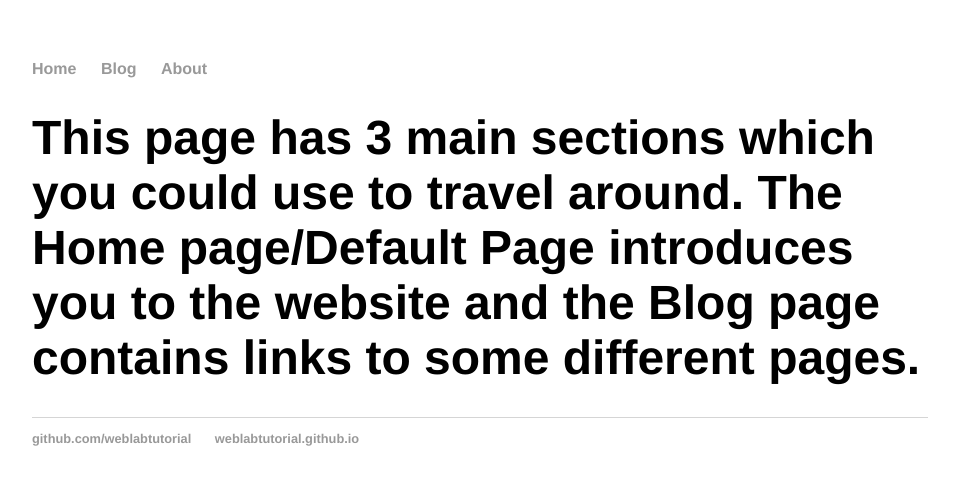
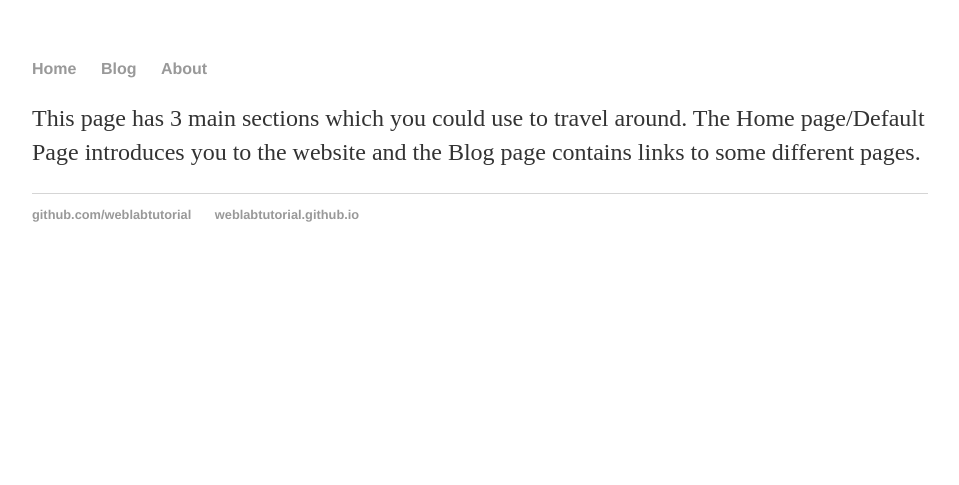
Before and after one commit to dvp2004/dvp2004.github.io, a Jekyll site: the page built from about/index.html, in a window 1280 px wide. Shown: the top 485 px of the page, without its empty margins (160-1119 px from the left). Built offline with Jekyll 4.4.1, drawn with Linux system fonts in a browser that asks for light colours.

```diff
--- a/about/index.html
+++ b/about/index.html
@@ -2,4 +2,4 @@
 layout: default
 title: Web Programming Page
 ---
-<h1> This page has 3 main sections which you could use to travel around. The Home page/Default Page introduces you to the website and the Blog page contains links to some different pages. </h1>
+<p> This page has 3 main sections which you could use to travel around. The Home page/Default Page introduces you to the website and the Blog page contains links to some different pages. <p>
```
